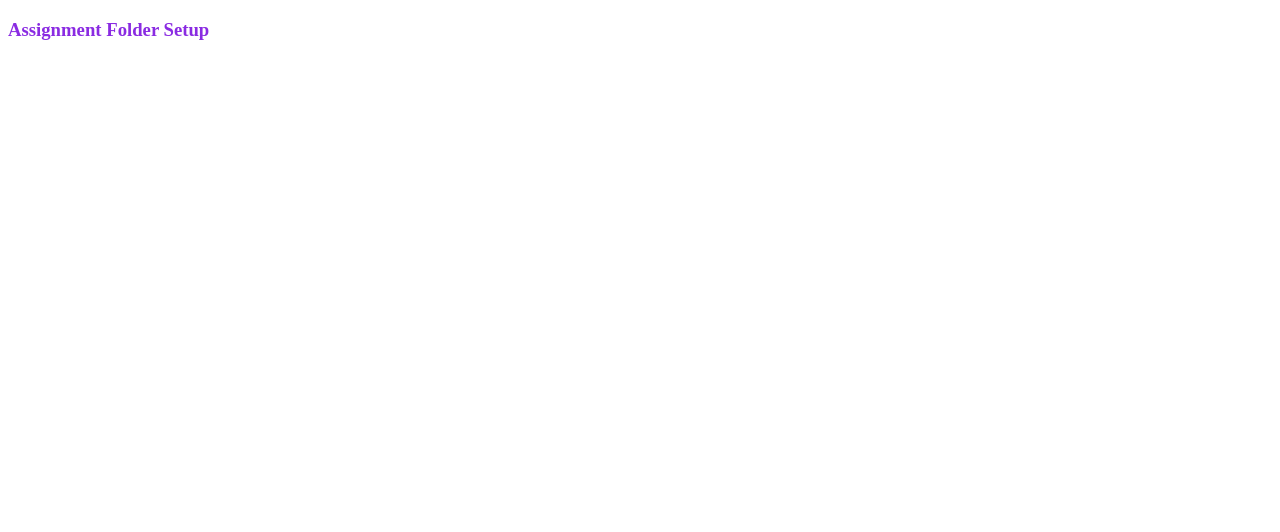
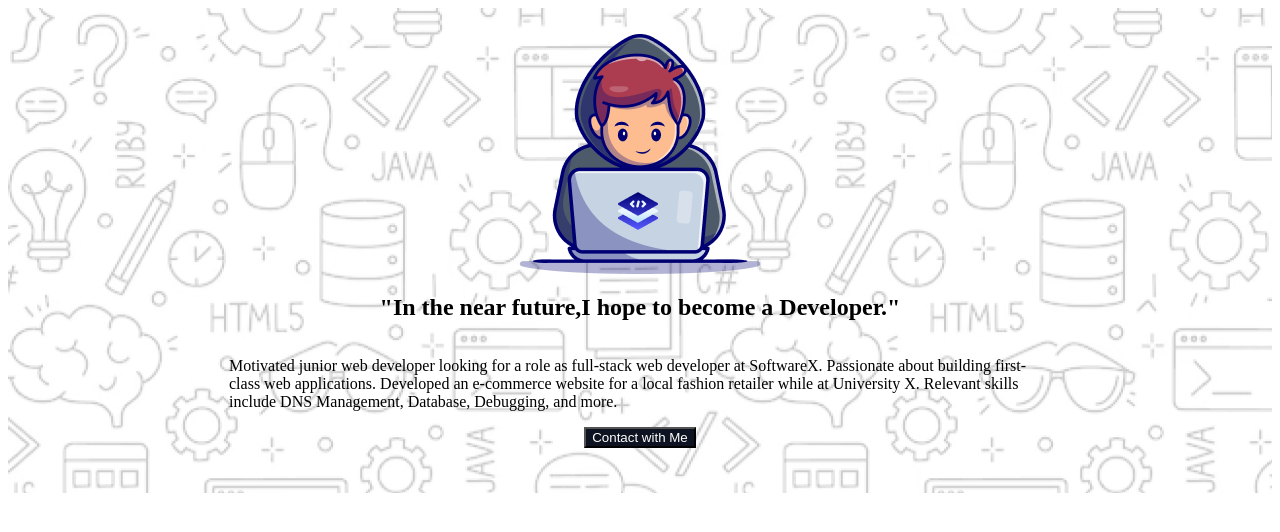
Before and after one commit to alnahian5344/b10-a1, a plain HTML site: page index.html in a window 1280 px wide. Drawn offline with Linux system fonts and the light colour scheme.

Commit message:
Header Section Done

```diff
--- a/index.html
+++ b/index.html
@@ -1,16 +1,30 @@
 <!DOCTYPE html>
 <html lang="en">
+
 <head>
     <meta charset="UTF-8">
     <meta name="viewport" content="width=device-width, initial-scale=1.0">
     <title>Challenge-Begin</title>
+    <link href="https://fonts.googleapis.com/css2?family=Open+Sans:ital,wght@0,300..800;1,300..800&display=swap"
+    rel="stylesheet">
     <link rel="stylesheet" href="styles/style.css">
 </head>
+
 <body>
     <header>
-        <h3>Assignment Folder Setup</h3>
+        <!-- <h3>Assignment Folder Setup</h3> -->
+        <div class="header-div">
+            <img src="assets/Group.png" alt="">
+            <h2>"In the near future,I hope to become a Developer."</h2>
+            <p>Motivated junior web developer looking for a role as full-stack web developer at SoftwareX. Passionate
+                about building first-class web applications. Developed an e-commerce website for a local fashion
+                retailer while at University X. Relevant skills include DNS Management, Database, Debugging, and more.
+            </p>
+            <button class="btn-primary btn-font">Contact with Me</button>
+        </div>
     </header>
     <main></main>
     <footer></footer>
 </body>
+
 </html>
--- a/styles/style.css
+++ b/styles/style.css
@@ -1,3 +1,38 @@
-h3 {
-    color: blueviolet;
+.open-sans-normal {
+    font-family: "Open Sans", sans-serif;
+    font-optical-sizing: auto;
+    font-weight: 400px;
+    font-style: normal;
+    font-variation-settings:
+        "wdth" 100;
 }
+
+
+
+
+/*-------- Primary Color Section -----------*/
+.btn-primary {
+    background-color: #0D1321;
+}
+
+
+
+
+
+
+/*-------- Header Section -----------*/
+header {
+    background-image: url("../assets/Hero-bg.png");
+}
+
+.header-div {
+    display: flex;
+    flex-direction: column;
+    align-items: center;
+    padding: 26px 221px 45px 221px;
+}
+
+
+.btn-font{
+    color: white;
+}
```
